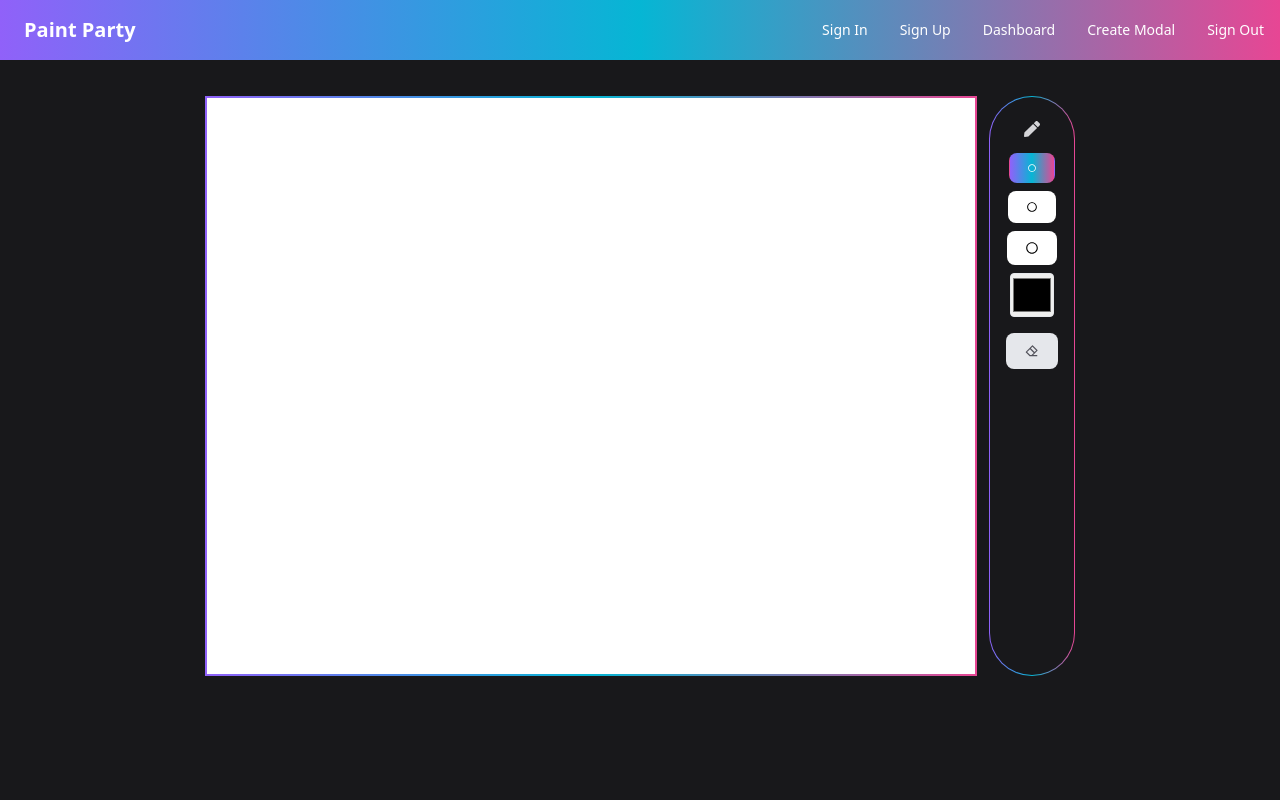
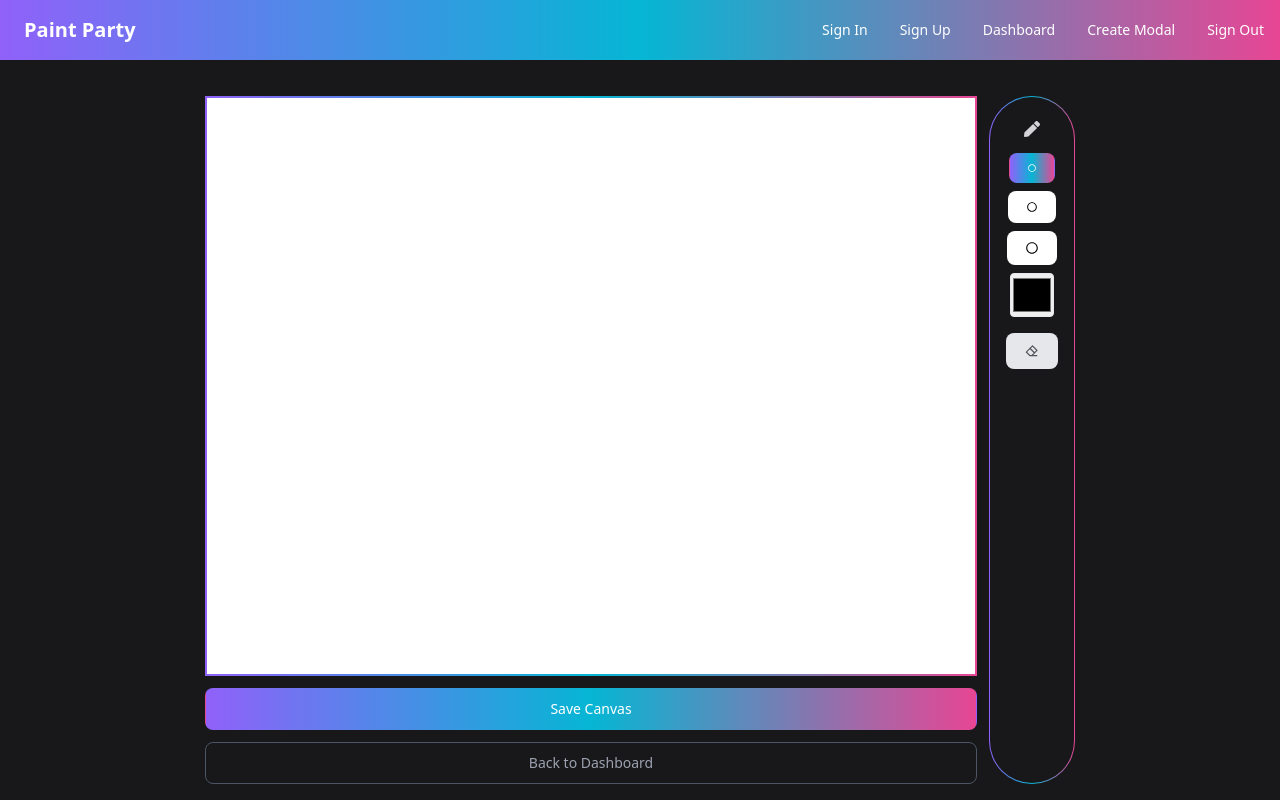
Before and after one commit to rockyueno0223/paint-party, a React (Vite) app in the folder frontend/: page /dashboard/create-canvas in a window 1280 px wide. Built offline with nearby package versions, Linux system fonts and the light colour scheme.

Commit message:
added buttons to create canvas page

```diff
--- a/frontend/src/pages/CreateCanvas.tsx
+++ b/frontend/src/pages/CreateCanvas.tsx
@@ -1,11 +1,12 @@
 import { Button } from "flowbite-react";
 import { useEffect, useRef, useState } from "react";
-import { useSearchParams } from "react-router-dom";
+import { useSearchParams, useNavigate } from "react-router-dom";
 import { FaPen } from "react-icons/fa";
 import { FaRegCircle } from "react-icons/fa";
 import { RiEraserLine } from "react-icons/ri";
 
 export const CreateCanvas = () => {
+  const navigate = useNavigate();
   const [searchParams] = useSearchParams();
   const canvasName = searchParams.get("name");
 
@@ -102,6 +103,37 @@ export const CreateCanvas = () => {
     ctx.strokeStyle = isEraser ? lineColor : "#FFFFFF"; // Use canvas background color for eraser
   };
 
+  const handleCreateCanvas = async () => {
+    const canvas = canvasRef.current!;
+    if (!canvas) return;
+
+    // Convert the canvas to a Base64 image URL
+    const imageDataURL = canvas.toDataURL("image/png");
+
+    const canvasData = {
+      name: canvasName,
+      image: imageDataURL,
+    };
+    // test code
+    console.log('canvasData', canvasData);
+
+    try {
+      const res = await fetch(`${import.meta.env.VITE_BACKEND_URL}/api/canvas`, {
+        method: "POST",
+        credentials: "include",
+        body: JSON.stringify(canvasData),
+      });
+      const data = await res.json();
+      if (data.success) {
+        setTimeout(() => navigate("/dashboard"), 2000);
+      } else {
+        console.error(data.message);
+      }
+    } catch (error) {
+      console.error(error);
+    }
+  }
+
   return (
     <div className="flex flex-col items-center p-3">
       <h3 className="text-xl font-semibold my-3">{canvasName}</h3>
@@ -166,6 +198,7 @@ export const CreateCanvas = () => {
           </div>
         </div>
 
+        <div className="flex flex-col gap-3">
           {/* Canvas */}
           <div className="bg-gradient-to-r from-purple-500 via-cyan-500 to-pink-500 p-0.5">
             <canvas
@@ -177,6 +210,20 @@ export const CreateCanvas = () => {
               onMouseLeave={stopDrawing}
             />
           </div>
+          {/* Buttons */}
+          <div className="flex flex-col gap-3">
+            <Button onClick={handleCreateCanvas} className="w-full bg-gradient-to-r from-purple-500 via-cyan-500 to-pink-500">
+              Save Canvas
+            </Button>
+            <Button
+              color="gray"
+              onClick={() => navigate('/dashboard')}
+              className="w-full"
+            >
+              Back to Dashboard
+            </Button>
+          </div>
+        </div>
       </div>
     </div>
   )
```
Lines whose indentation alone changed are shown as unchanged.
